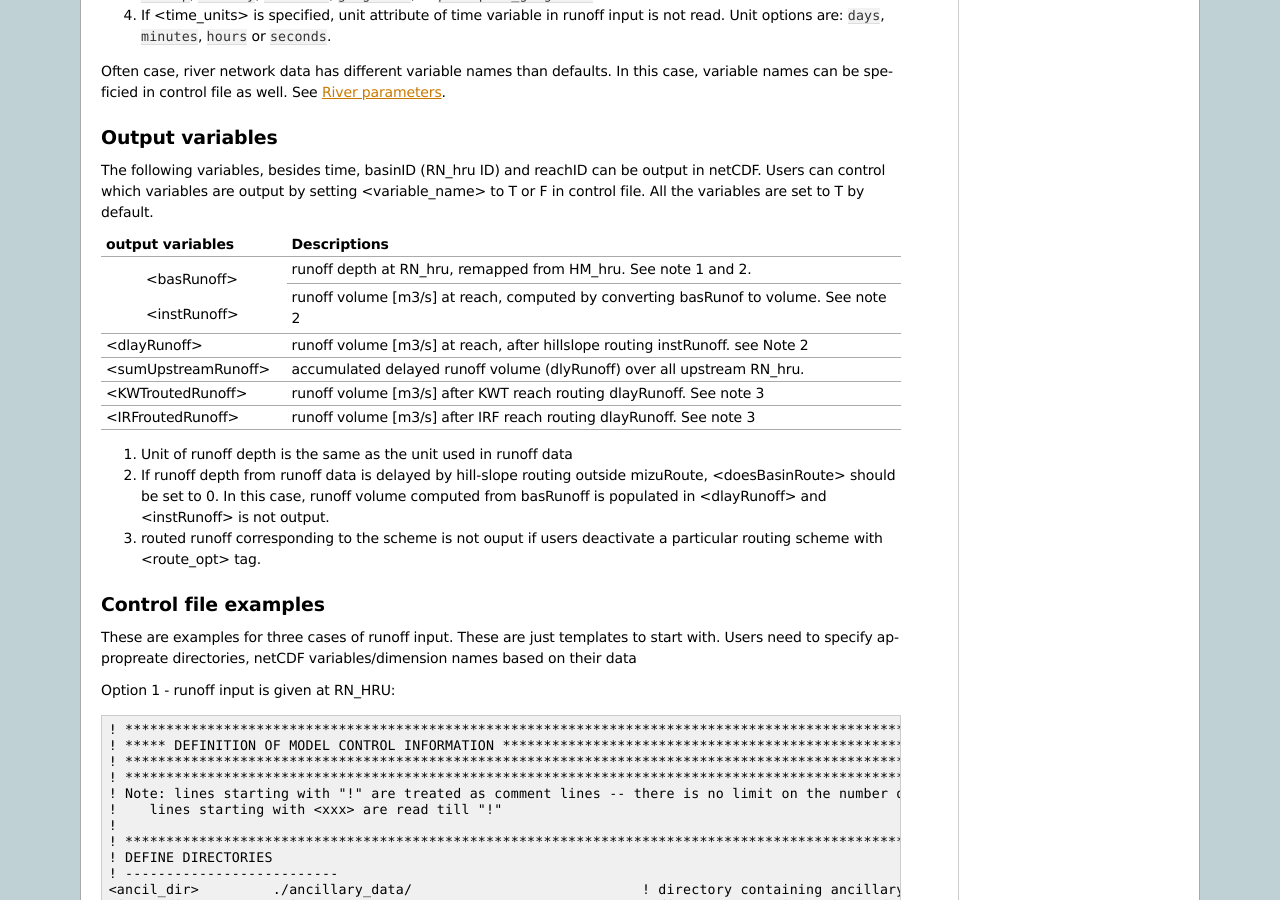
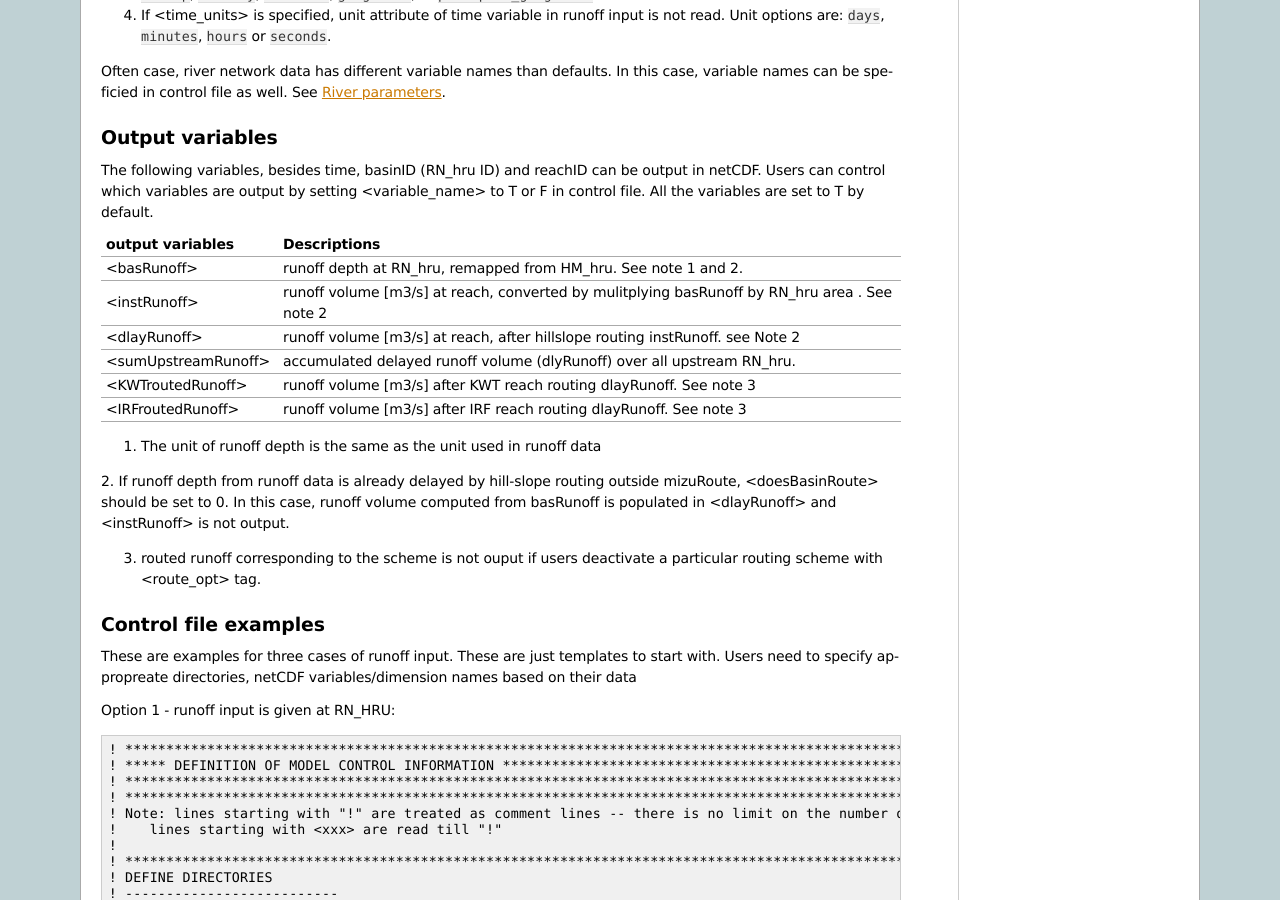
Before and after one commit to ESCOMP/mizuRoute, a Sphinx documentation site: the page built from docs/source/Control_file.rst, in a window 1280 px wide and 900 px high, scrolled down 2088 px. Built offline with Sphinx 7.4.7, drawn with Linux system fonts in a browser that asks for light colours.

Commit message:
readthe doc edits

```diff
--- a/docs/source/Control_file.rst
+++ b/docs/source/Control_file.rst
@@ -143,25 +143,28 @@ Output variables
 
 The following variables, besides time, basinID (RN_hru ID) and reachID can be output in netCDF. Users can control which variables are output by setting <variable_name> to T or F in control file. All the variables are set to T by default.
 
-+------------------------+---------------------------------------------------------------------------------------+
-| output variables       | Descriptions                                                                          |
-+========================+=======================================================================================+
-| <basRunoff>            | runoff depth at RN_hru, remapped from HM_hru. See note 1 and 2.                       |
-+----------------------- +---------------------------------------------------------------------------------------+
-| <instRunoff>           | runoff volume [m3/s] at reach, computed by converting basRunof to volume. See note 2  |
-+------------------------+---------------------------------------------------------------------------------------+
-| <dlayRunoff>           | runoff volume [m3/s] at reach, after hillslope routing instRunoff. see Note 2         |
-+------------------------+---------------------------------------------------------------------------------------+
-| <sumUpstreamRunoff>    | accumulated delayed runoff volume (dlyRunoff) over all upstream RN_hru.               |
-+------------------------+---------------------------------------------------------------------------------------+
-| <KWTroutedRunoff>      | runoff volume [m3/s] after KWT reach routing dlayRunoff. See note 3                   |
-+------------------------+---------------------------------------------------------------------------------------+
-| <IRFroutedRunoff>      | runoff volume [m3/s] after IRF reach routing dlayRunoff. See note 3                   |
-+------------------------+---------------------------------------------------------------------------------------+
++------------------------+------------------------------------------------------------------------------------------------+
+| output variables       | Descriptions                                                                                   |
++========================+================================================================================================+
+| <basRunoff>            | runoff depth at RN_hru, remapped from HM_hru. See note 1 and 2.                                |
++------------------------+------------------------------------------------------------------------------------------------+
+| <instRunoff>           | runoff volume [m3/s] at reach, converted by mulitplying basRunoff by RN_hru area . See note 2  |
++------------------------+------------------------------------------------------------------------------------------------+
+| <dlayRunoff>           | runoff volume [m3/s] at reach, after hillslope routing instRunoff. see Note 2                  |
++------------------------+------------------------------------------------------------------------------------------------+
+| <sumUpstreamRunoff>    | accumulated delayed runoff volume (dlyRunoff) over all upstream RN_hru.                        |
++------------------------+------------------------------------------------------------------------------------------------+
+| <KWTroutedRunoff>      | runoff volume [m3/s] after KWT reach routing dlayRunoff. See note 3                            |
++------------------------+------------------------------------------------------------------------------------------------+
+| <IRFroutedRunoff>      | runoff volume [m3/s] after IRF reach routing dlayRunoff. See note 3                            |
++------------------------+------------------------------------------------------------------------------------------------+
 
-1. Unit of runoff depth is the same as the unit used in runoff data
+1. The unit of runoff depth is the same as the unit used in runoff data
 
-2. If runoff depth from runoff data is delayed by hill-slope routing outside mizuRoute, <doesBasinRoute> should be set to 0. In this case, runoff volume computed from basRunoff is populated in <dlayRunoff> and <instRunoff> is not output.
+
+2. If runoff depth from runoff data is already delayed by hill-slope routing outside mizuRoute, <doesBasinRoute> should be set to 0.
+In this case, runoff volume computed from basRunoff is populated in <dlayRunoff> and <instRunoff> is not output.
+
 
 3. routed runoff corresponding to the scheme is not ouput if users deactivate a particular routing scheme with <route_opt> tag.
 
```
